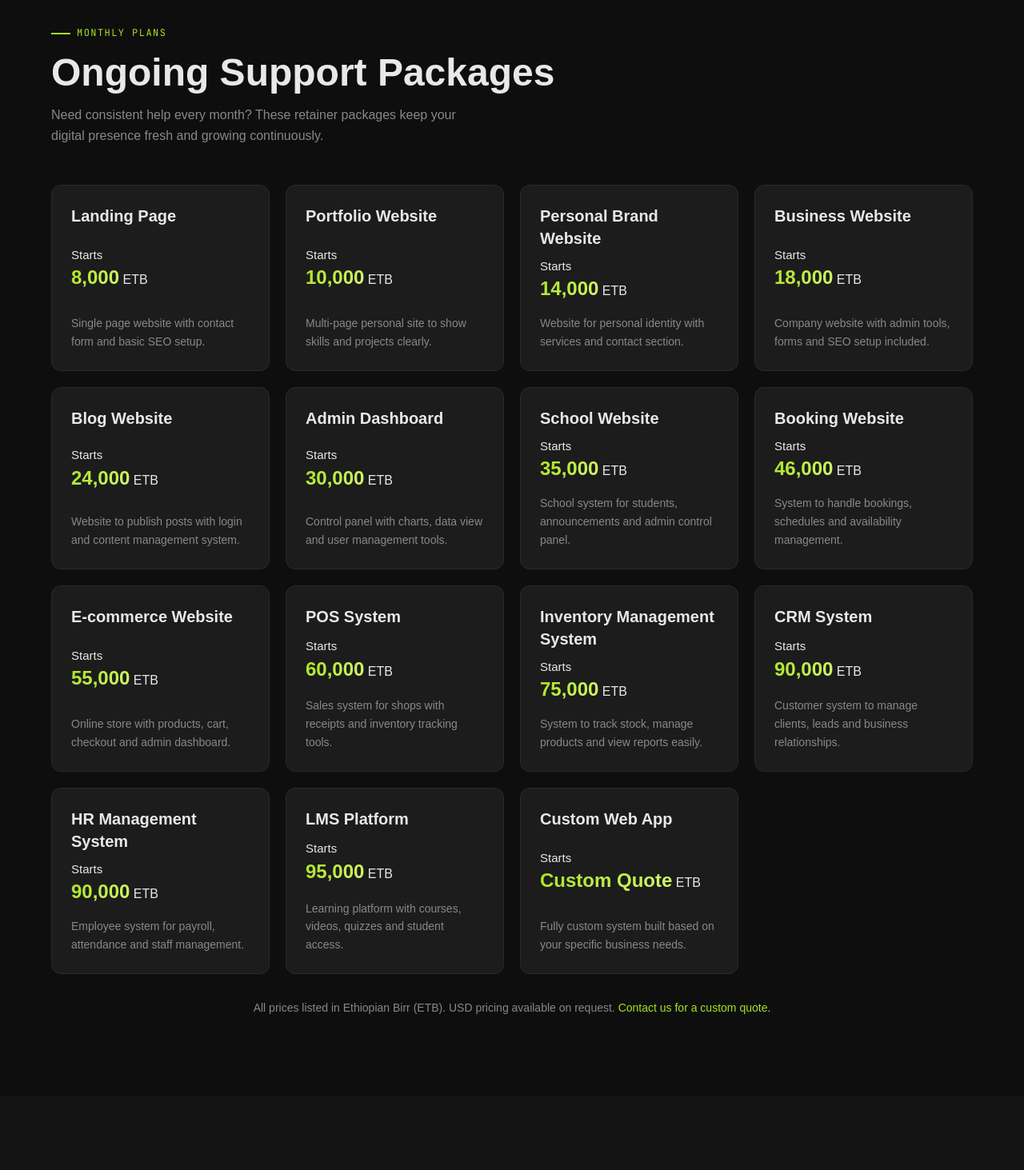
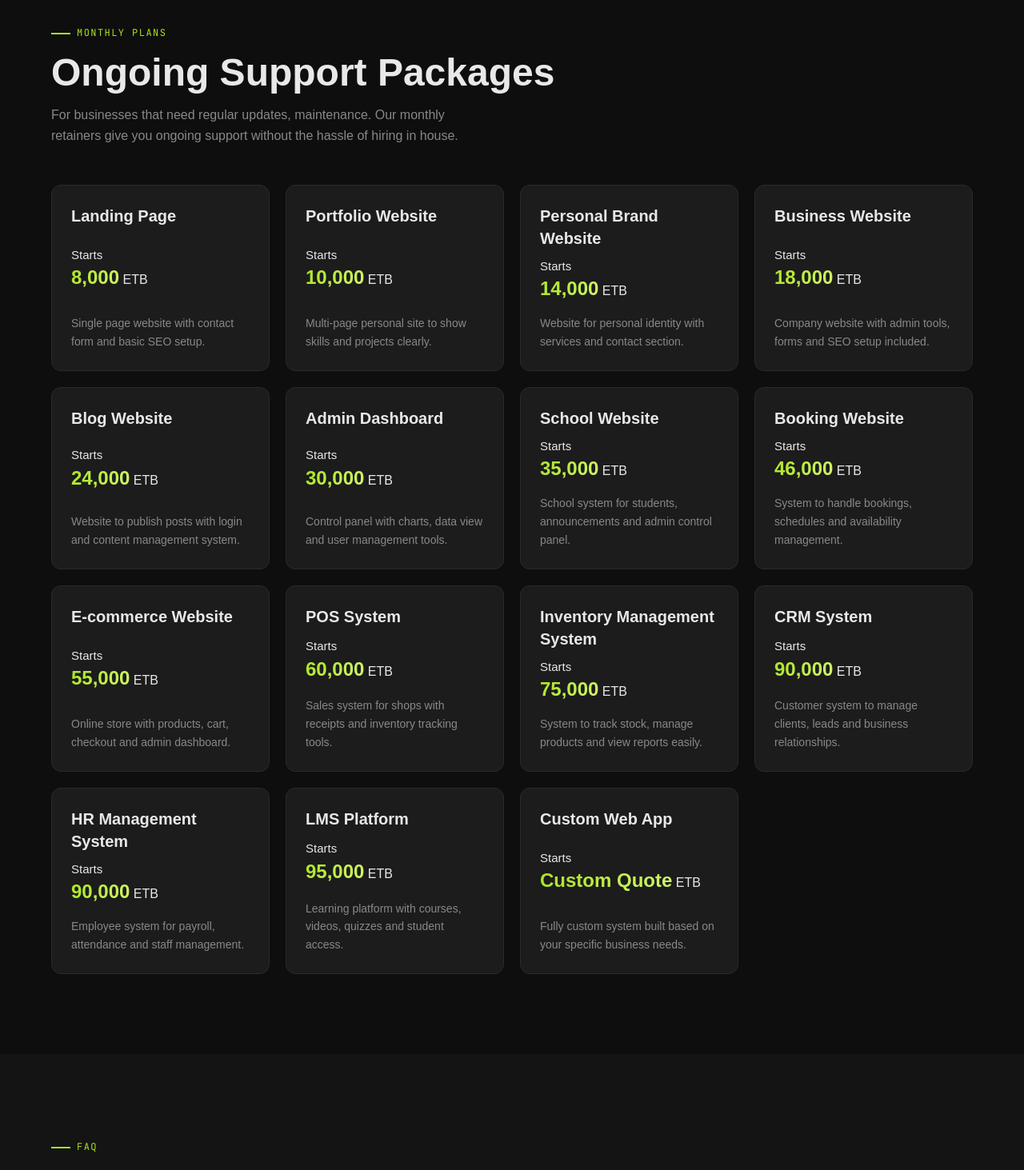
Before and after one commit to besu-gb/zukalstudio, a Next.js app: page /pricing in a window 1280 px wide. Shown: the part 1440-2903 px from the top of the page at 80% size. Built offline with nearby package versions, Linux system fonts and the light colour scheme; a web font is replaced by a local one.

Commit message:
fixing the pricing page.

```diff
--- a/app/pricing/page.tsx
+++ b/app/pricing/page.tsx
@@ -322,8 +322,7 @@ export default function PricingPage() {
               Ongoing Support Packages
             </h2>
             <p className="text-[var(--dim)] max-w-lg mb-12">
-              Need consistent help every month? These retainer packages keep
-              your digital presence fresh and growing continuously.
+              For businesses that need regular updates, maintenance. Our monthly retainers give you ongoing support without the hassle of hiring in house.
             </p>
           </SectionReveal>
 
@@ -354,18 +353,6 @@ export default function PricingPage() {
             ))}
           </div>
 
-          <SectionReveal delay={400}>
-            <p className="text-center text-[var(--dim)] text-sm mt-8">
-              All prices listed in Ethiopian Birr (ETB). USD pricing available
-              on request.{" "}
-              <Link
-                href="/contact"
-                className="text-[var(--green)] hover:underline"
-              >
-                Contact us for a custom quote.
-              </Link>
-            </p>
-          </SectionReveal>
         </div>
       </section>
 
```
